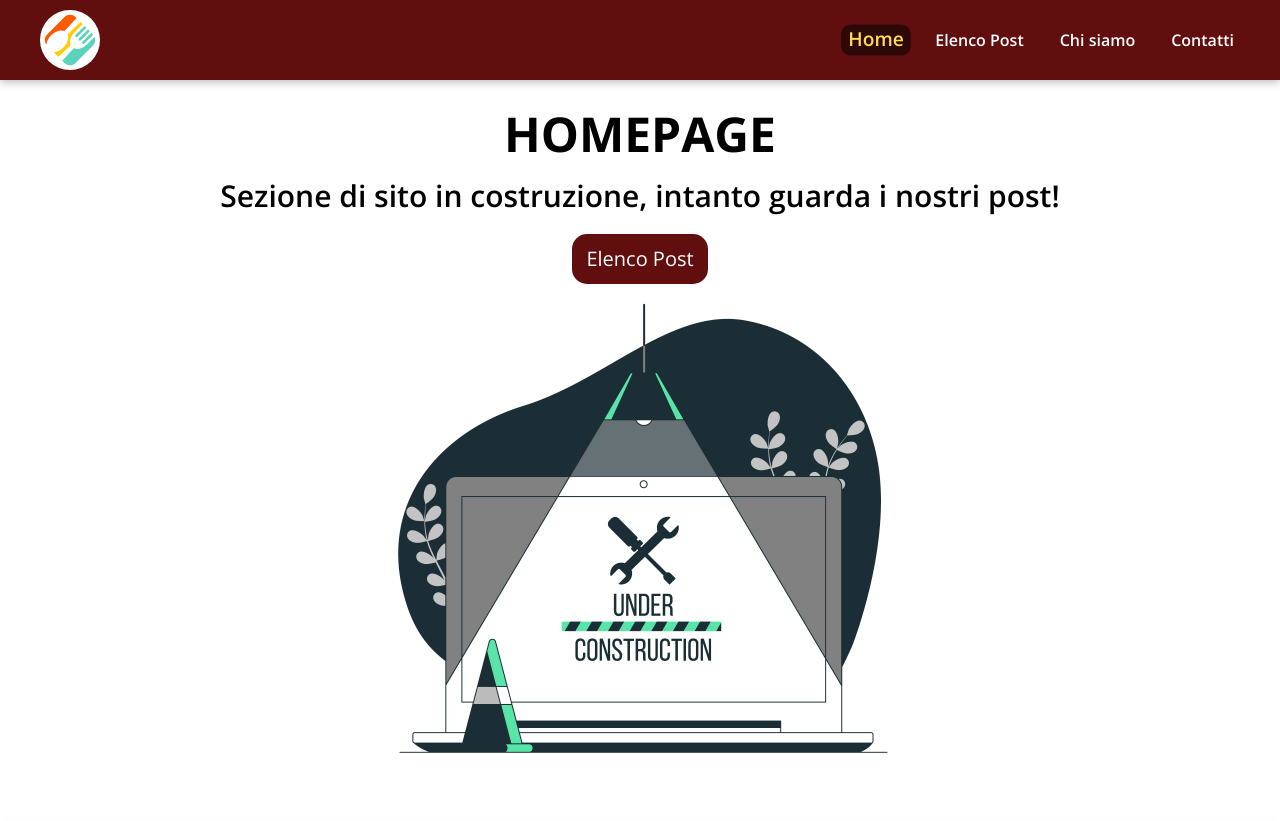
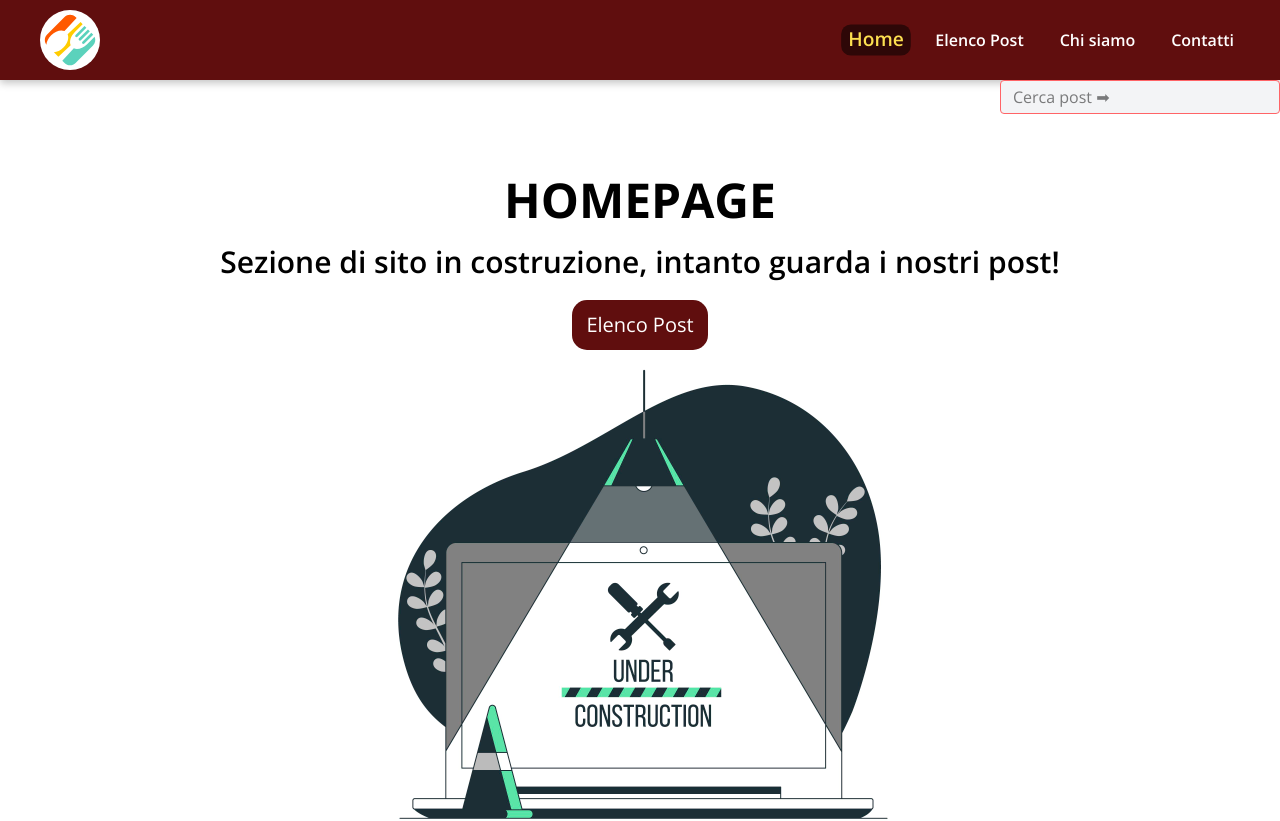
Before and after one commit to mattiadelmonaco/react-context-api, a React (Vite) app: page / in a window 1280 px wide. Shown: the top 821 px of the page. Built offline with nearby package versions, Linux system fonts and the light colour scheme.

Commit message:
feat: add searchBarContext, searchBarProvider and import and export where we need

```diff
--- a/src/components/PostsListComp.jsx
+++ b/src/components/PostsListComp.jsx
@@ -1,9 +1,9 @@
 import { Link } from "react-router-dom";
 
-export default function PostsListComp({ postData }) {
+export default function PostsListComp({ postsFiltered }) {
   return (
     <ul className="grid grid-cols-3 gap-10 w-6xl mx-auto text-white">
-      {postData.map((post) => {
+      {postsFiltered.map((post) => {
         return (
           <Link to={`/posts-list/${post.id}`} key={post.id}>
             <li className="bg-red-950 h-full rounded-3xl flex flex-col items-center p-4 shadow-2xl ms-card">
--- a/src/components/SearchBar.jsx
+++ b/src/components/SearchBar.jsx
@@ -1,7 +1,7 @@
-import { useState } from "react";
+import { useSearchBarContext } from "../context/SearchBarContext";
 
 export default function SearchBar() {
-  const [search, setSearch] = useState("");
+  const { search, setSearch } = useSearchBarContext();
 
   return (
     <div>
--- /dev/null
+++ b/src/context/SearchBarContext.jsx
@@ -0,0 +1,22 @@
+import SearchBar from "../components/SearchBar";
+import { createContext, useState, useContext } from "react";
+
+const SearchBarContext = createContext();
+
+function SearchBarProvider({ children }) {
+  const [search, setSearch] = useState("");
+
+  return (
+    <SearchBarContext.Provider value={{ search, setSearch }}>
+      <SearchBar />
+      {children}
+    </SearchBarContext.Provider>
+  );
+}
+
+function useSearchBarContext() {
+  const context = useContext(SearchBarContext);
+  return context;
+}
+
+export { SearchBarProvider, useSearchBarContext };
--- a/src/layouts/DefaultLayout.jsx
+++ b/src/layouts/DefaultLayout.jsx
@@ -4,6 +4,7 @@ import { useLocation } from "react-router-dom";
 import Header from "../components/Header";
 import Footer from "../components/Footer";
 import { AlertProvider } from "../context/AlertContext";
+import { SearchBarProvider } from "../context/SearchBarContext";
 
 export default function DefaultLayout() {
   const location = useLocation();
@@ -16,7 +17,9 @@ export default function DefaultLayout() {
             location.pathname.startsWith("/posts-list") ? "bg-posts-list" : ""
           }
         >
-          <Outlet />
+          <SearchBarProvider>
+            <Outlet />
+          </SearchBarProvider>
         </main>
       </AlertProvider>
       <Footer />
--- a/src/pages/PostsListPage.jsx
+++ b/src/pages/PostsListPage.jsx
@@ -1,11 +1,13 @@
 import { useState, useEffect } from "react";
-import SearchBar from "../components/SearchBar";
 
 import axios from "axios";
 import PostsListComp from "../components/PostsListComp";
 
+import { useSearchBarContext } from "../context/SearchBarContext";
+
 export default function PostList() {
   const [postData, setPostData] = useState([]);
+  const { search } = useSearchBarContext("");
 
   // CRUD
 
@@ -18,10 +20,13 @@ export default function PostList() {
 
   useEffect(fetchPosts, []);
 
+  const postsFiltered = postData.filter((post) =>
+    post.title.toLowerCase().includes(search.toLowerCase())
+  );
+
   return (
     <section className="ms-container">
-      <SearchBar />
-      <PostsListComp postData={postData} />
+      <PostsListComp postsFiltered={postsFiltered} />
     </section>
   );
 }
```
